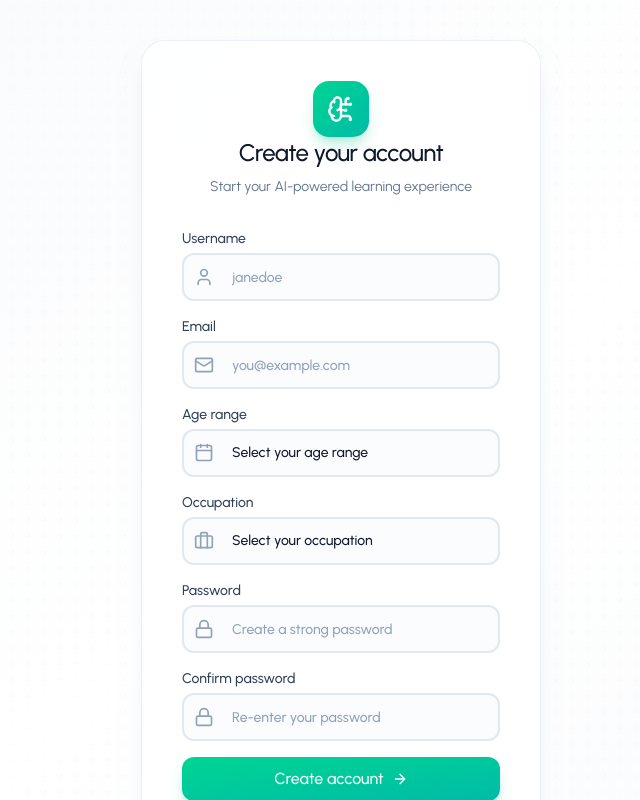
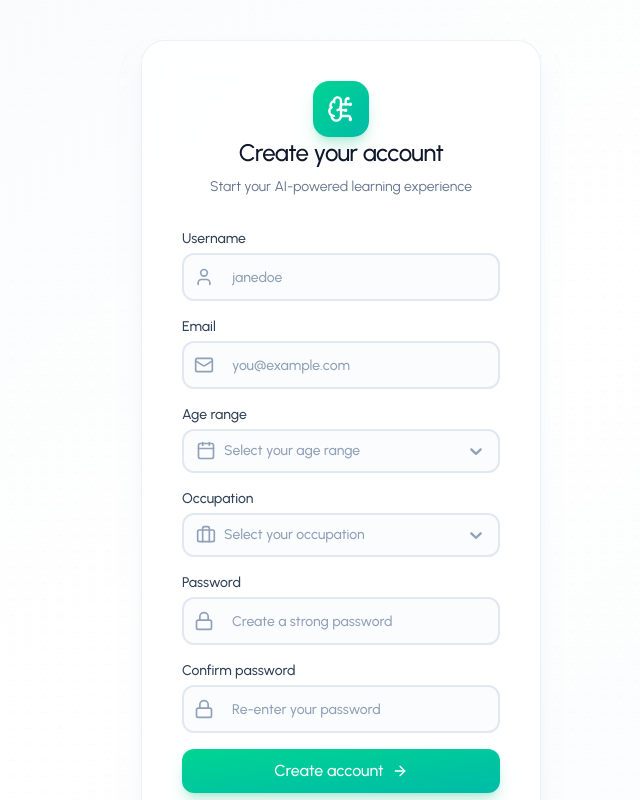
Before and after one commit to Phanindrababu5868/study-mind-ai, a React app in the folder frontend/: page /register in a window 1280 px wide. Shown: the top 800 px of the page, without its empty margins (299-939 px from the left). Built offline with nearby package versions, Linux system fonts and the light colour scheme; the HTML template or start-up script is replaced by a standard one.

Commit message:
drop down styling modifications

```diff
--- a/frontend/package.json
+++ b/frontend/package.json
@@ -21,6 +21,7 @@
     "react-markdown": "^10.1.0",
     "react-redux": "^9.3.0",
     "react-router-dom": "^7.18.3",
+    "react-select": "^5.10.2",
     "react-syntax-highlighter": "^16.1.1",
     "remark-gfm": "^4.0.1",
     "tailwindcss": "^4.3.3"
--- /dev/null
+++ b/frontend/src/components/common/ThemedSelect.jsx
@@ -0,0 +1,62 @@
+import Select, { components } from 'react-select';
+
+// Prefixes a lucide icon inside the control, in the same left-icon slot the
+// plain <input>/<select> fields use elsewhere on this form.
+const withIcon = (Icon) => (props) =>
+  (
+    <components.Control {...props}>
+      <Icon className="w-5 h-5 text-slate-400 ml-3 shrink-0 pointer-events-none" />
+      {props.children}
+    </components.Control>
+  );
+
+/**
+ * react-select styled via `unstyled` + `classNames` (Tailwind utility
+ * classes per part) rather than the `styles` prop, so it reads and edits
+ * like every other Tailwind component in this app instead of a parallel
+ * JS-in-CSS theme object.
+ *
+ * `icon` is optional — pass a lucide-react component to render it inside
+ * the control, matching the Calendar/Briefcase/User icons used on the
+ * plain inputs on this page.
+ */
+const ThemedSelect = ({ icon: Icon, invalid = false, ...props }) => (
+  <Select
+    unstyled
+    components={Icon ? { Control: withIcon(Icon) } : undefined}
+    classNames={{
+      control: ({ isFocused }) =>
+        `min-h-12 rounded-xl border-2 bg-slate-50/50 transition-all duration-200 ${
+          isFocused
+            ? 'border-emerald-500 bg-white shadow-lg shadow-emerald-500/10'
+            : invalid
+            ? 'border-red-300'
+            : 'border-slate-200 hover:border-slate-300'
+        }`,
+      valueContainer: () => 'px-2 py-2 gap-1',
+      input: () => 'text-sm font-medium text-slate-900 m-0 p-0',
+      placeholder: () => 'text-sm font-medium text-slate-400',
+      singleValue: () => 'text-sm font-medium text-slate-900',
+      indicatorsContainer: () => 'pr-2',
+      dropdownIndicator: ({ isFocused }) =>
+        `p-1 transition-colors duration-200 ${isFocused ? 'text-emerald-500' : 'text-slate-400'}`,
+      clearIndicator: () => 'p-1 text-slate-400 hover:text-slate-600 cursor-pointer',
+      indicatorSeparator: () => 'hidden',
+      menu: () =>
+        'mt-2 rounded-xl border border-slate-200 bg-white shadow-xl shadow-slate-200/50 overflow-hidden z-20',
+      menuList: () => 'py-1 max-h-60',
+      option: ({ isSelected, isFocused }) =>
+        `px-4 py-2.5 text-sm font-medium cursor-pointer transition-colors duration-150 ${
+          isSelected
+            ? 'bg-gradient-to-br from-emerald-400 to-teal-500 text-white'
+            : isFocused
+            ? 'bg-emerald-50 text-emerald-700'
+            : 'text-slate-700'
+        }`,
+      noOptionsMessage: () => 'px-4 py-3 text-sm text-slate-400',
+    }}
+    {...props}
+  />
+);
+
+export default ThemedSelect;
--- a/frontend/src/components/layout/Sidebar.jsx
+++ b/frontend/src/components/layout/Sidebar.jsx
@@ -20,6 +20,8 @@ const Sidebar = ({ isSidebarOpen, toggleSidebar }) => {
   const handleLogout = async () => {
     // The thunk clears local state even if the server call fails, so this
     // always resolves and the redirect always happens.
+    const getConfirm= confirm('Are you sure you want to logout?')
+    if(!getConfirm){return}
     await dispatch(logout());
     navigate("/login", { replace: true });
   };
--- a/frontend/src/pages/Auth/RegisterPage.jsx
+++ b/frontend/src/pages/Auth/RegisterPage.jsx
@@ -4,6 +4,7 @@ import { useDispatch, useSelector } from 'react-redux';
 import { register, selectAuthLoading } from '../../store/slices/authSlice';
 import { isPasswordValid } from '../../utils/passwordValidation';
 import PasswordChecklist from '../../components/auth/PasswordChecklist';
+import ThemedSelect from '../../components/common/ThemedSelect';
 import { BrainCircuit, Mail, Lock, ArrowRight, User, Calendar, Briefcase } from 'lucide-react';
 import toast from 'react-hot-toast';
 
@@ -27,7 +28,7 @@ const OCCUPATION_OPTIONS = [
   'Business / Finance',
   'Designer / Creative',
   'Other',
-];
+].map((label) => ({ value: label, label }));
 
 const inputClass =
   'w-full h-12 pl-12 pr-4 border-2 border-slate-200 rounded-xl bg-slate-50/50 text-slate-900 placeholder-slate-400 text-sm font-medium transition-all duration-200 focus:outline-none focus:border-emerald-500 focus:bg-white focus:shadow-lg focus:shadow-emerald-500/10';
@@ -53,6 +54,11 @@ const RegisterPage = () => {
   const setField = (name) => (e) =>
     setForm((prev) => ({ ...prev, [name]: e.target.value }));
 
+  // react-select hands back the whole { value, label } option (or null on
+  // clear) rather than a change event, so it gets its own setter.
+  const setSelectField = (name) => (option) =>
+    setForm((prev) => ({ ...prev, [name]: option?.value || '' }));
+
   const passwordValid = useMemo(() => isPasswordValid(form.password), [form.password]);
   const passwordsMatch =
     form.confirmPassword.length > 0 && form.password === form.confirmPassword;
@@ -60,6 +66,10 @@ const RegisterPage = () => {
   const handleSubmit = async (e) => {
     e.preventDefault();
 
+    if (!form.ageRange || !form.occupation) {
+      setError('Please select your age range and occupation.');
+      return;
+    }
     if (!passwordValid) {
       setError('Please meet all password requirements below.');
       return;
@@ -156,54 +166,32 @@ const RegisterPage = () => {
               <label htmlFor="ageRange" className="block text-sm font-medium text-slate-700 mb-1">
                 Age range
               </label>
-              <div className="relative">
-                <Calendar className="absolute left-3 top-1/2 -translate-y-1/2 w-5 h-5 text-slate-400 pointer-events-none" />
-                <select
-                  id="ageRange"
-                  value={form.ageRange}
-                  onChange={setField('ageRange')}
-                  required
-                  className={`${inputClass} appearance-none cursor-pointer ${
-                    form.ageRange ? 'text-slate-900' : 'text-slate-400'
-                  }`}
-                >
-                  <option value="" disabled>
-                    Select your age range
-                  </option>
-                  {AGE_RANGE_OPTIONS.map((opt) => (
-                    <option key={opt.value} value={opt.value} className="text-slate-900">
-                      {opt.label}
-                    </option>
-                  ))}
-                </select>
-              </div>
+              <ThemedSelect
+                inputId="ageRange"
+                icon={Calendar}
+                options={AGE_RANGE_OPTIONS}
+                value={AGE_RANGE_OPTIONS.find((opt) => opt.value === form.ageRange) || null}
+                onChange={setSelectField('ageRange')}
+                placeholder="Select your age range"
+                isSearchable={false}
+                invalid={!form.ageRange && Boolean(error)}
+              />
             </div>
 
             <div>
               <label htmlFor="occupation" className="block text-sm font-medium text-slate-700 mb-1">
                 Occupation
               </label>
-              <div className="relative">
-                <Briefcase className="absolute left-3 top-1/2 -translate-y-1/2 w-5 h-5 text-slate-400 pointer-events-none" />
-                <select
-                  id="occupation"
-                  value={form.occupation}
-                  onChange={setField('occupation')}
-                  required
-                  className={`${inputClass} appearance-none cursor-pointer ${
-                    form.occupation ? 'text-slate-900' : 'text-slate-400'
-                  }`}
-                >
-                  <option value="" disabled>
-                    Select your occupation
-                  </option>
-                  {OCCUPATION_OPTIONS.map((opt) => (
-                    <option key={opt} value={opt} className="text-slate-900">
-                      {opt}
-                    </option>
-                  ))}
-                </select>
-              </div>
+              <ThemedSelect
+                inputId="occupation"
+                icon={Briefcase}
+                options={OCCUPATION_OPTIONS}
+                value={OCCUPATION_OPTIONS.find((opt) => opt.value === form.occupation) || null}
+                onChange={setSelectField('occupation')}
+                placeholder="Select your occupation"
+                isSearchable={false}
+                invalid={!form.occupation && Boolean(error)}
+              />
             </div>
 
             <div>
```
Also changed, not shown: 1 other file (tests, documents, lock files or other folders).
